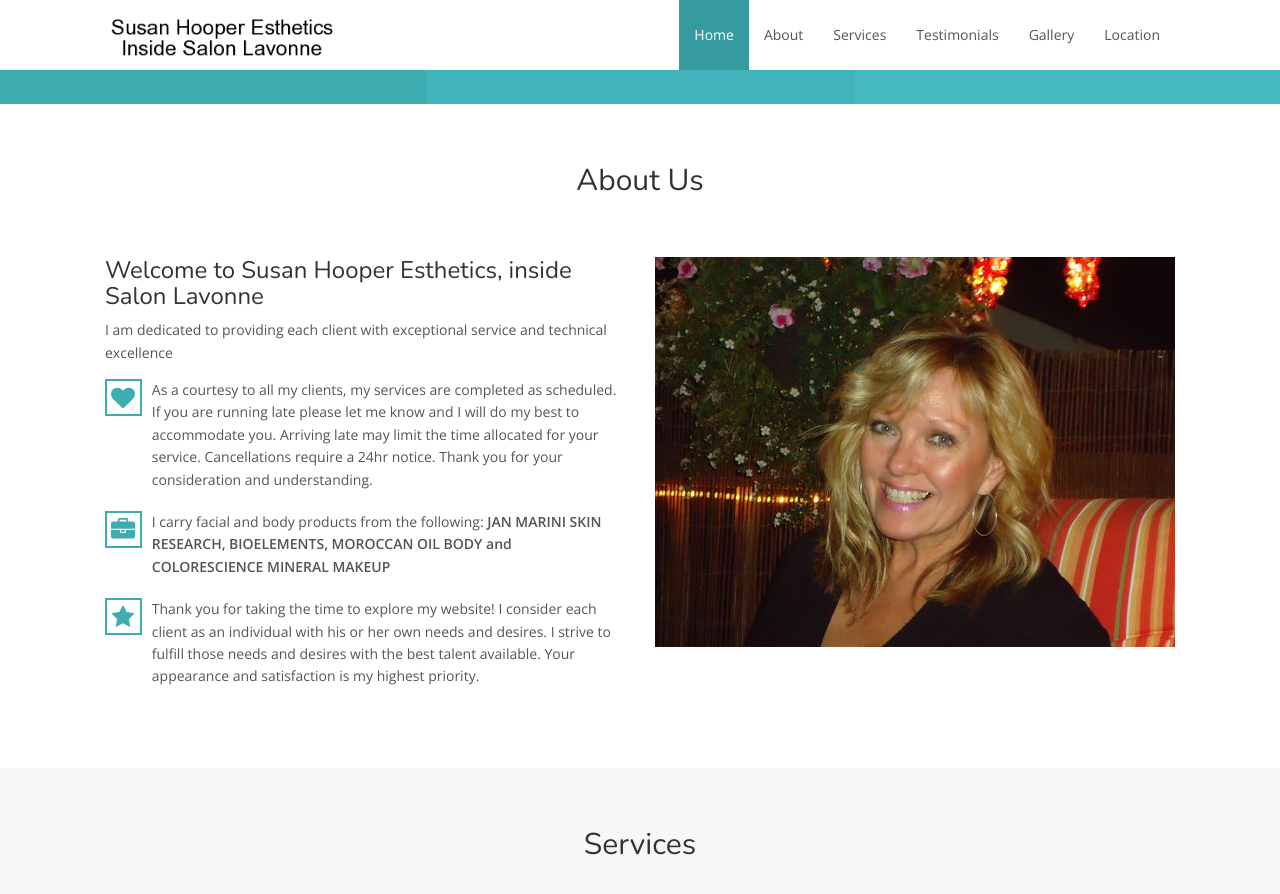
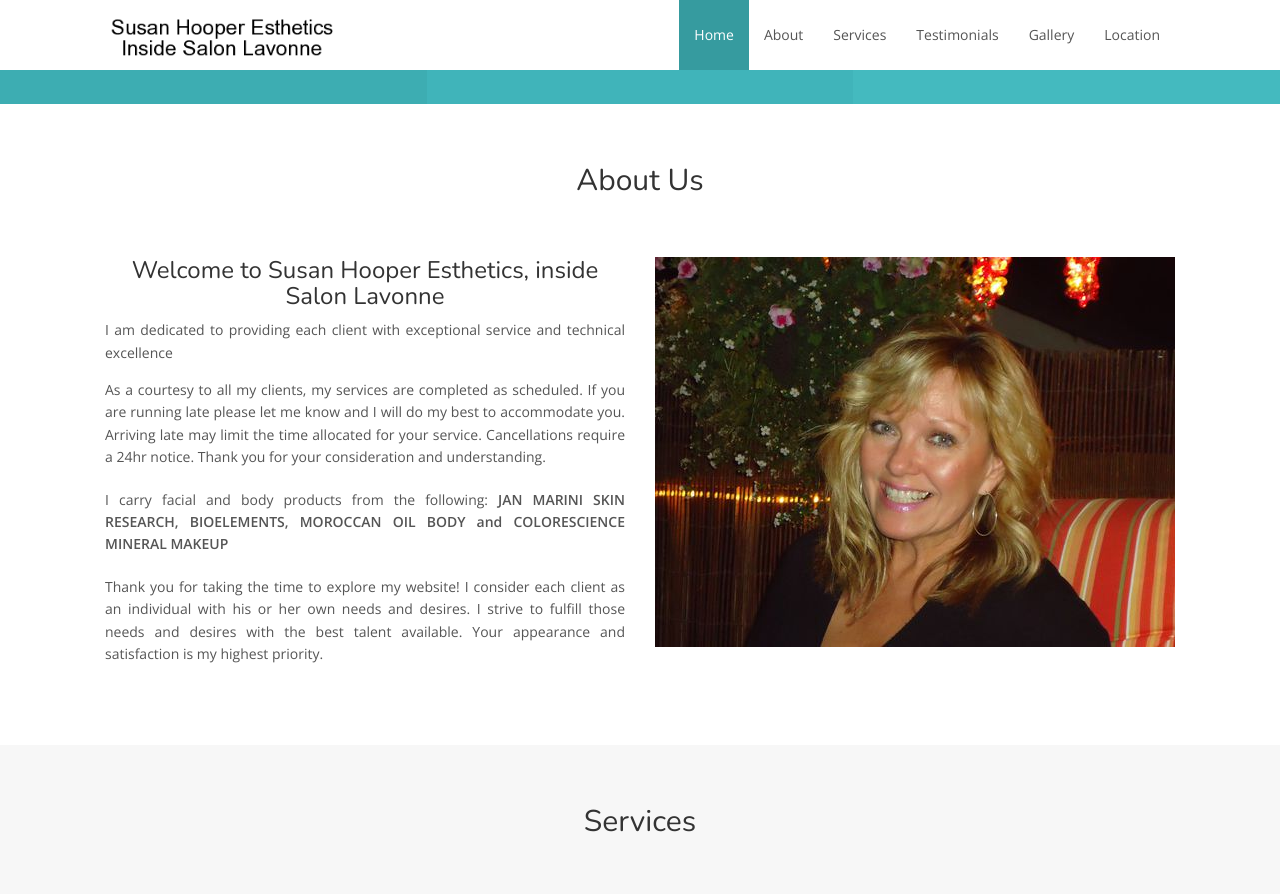
Before and after one commit to shskincare/shskincare.github.io, a Jekyll site: the page built from index.html, in a window 1280 px wide and 900 px high, scrolled down 724 px. Shown: the top 894 px of the window. Built offline with Jekyll 4.4.1, drawn with Linux system fonts in a browser that asks for light colours; nearby versions of some CDN libraries.

Commit message:
removing icons from about me and reformatting about me

```diff
--- a/index.html
+++ b/index.html
@@ -86,18 +86,13 @@ layout: default
 
         <div class="row">
             <div class="col-sm-6">
-                <h3>Welcome to {{ site.title }}, inside Salon Lavonne</h3>
-                <p>I am dedicated to providing each client with  exceptional service and
+                <h3 class="text-center">Welcome to {{ site.title }}, inside Salon Lavonne</h3>
+                <p class="text-justify">I am dedicated to providing each client with exceptional service and
                 technical excellence</p>
 
                 <div class="media">
-                    <div class="media-left">
-                        <div class="boxed-icon">
-                            <svg class="icon icon-heart"><use xlink:href="#icon-heart"></use></svg>
-                        </div>
-                    </div>
                   <div class="media-body">
-                        <p>
+                    <p class="text-justify">
                       As a courtesy to all my clients, my services are completed as scheduled.
                       If you are running late please let me know and I will do my best to accommodate you.
                       Arriving late may limit the time allocated for your service. Cancellations require a
@@ -107,26 +102,16 @@ technical excellence</p>
                 </div>
 
                 <div class="media">
-                    <div class="media-left">
-                        <div class="boxed-icon">
-                            <svg class="icon icon-briefcase"><use xlink:href="#icon-briefcase"></use></svg>
-                        </div>
-                    </div>
                   <div class="media-body">
-                        <p>
+                      <p class="text-justify">
                         I carry facial and body products from the following: <b>JAN MARINI SKIN RESEARCH, BIOELEMENTS, MOROCCAN OIL BODY and COLORESCIENCE MINERAL MAKEUP</b>
                       </p>
                   </div>
                 </div>
 
                 <div class="media">
-                    <div class="media-left">
-                        <div class="boxed-icon">
-                            <svg class="icon icon-star"><use xlink:href="#icon-star"></use></svg>
-                        </div>
-                    </div>
                   <div class="media-body">
-                        <p>
+                      <p class="text-justify">
                         Thank you for taking the time to explore my website!
                         I consider each client as an individual with his or her own needs and desires.
                         I strive to fulfill those needs and desires with the best talent available.
@@ -159,7 +144,7 @@ technical excellence</p>
                       <p>{{ service.description }}</p>
                       <a href='javascript:void(0);' {{ service.tags }}>{{ service.expandible }}</a>
                       <div style="display: none">
-                        {% for sub_service in site.data.[service.yaml] %}
+                        {% for sub_service in site.data.service.yaml %}
                           <p><b>{{ sub_service.title }}</b></p>
                           <p>{{ sub_service.price }}</p>
                           <p>{{ sub_service.time }}
```
Also changed, not shown: package.json (+6 -5 lines), 1 other file. Lines whose indentation alone changed are shown as unchanged.
